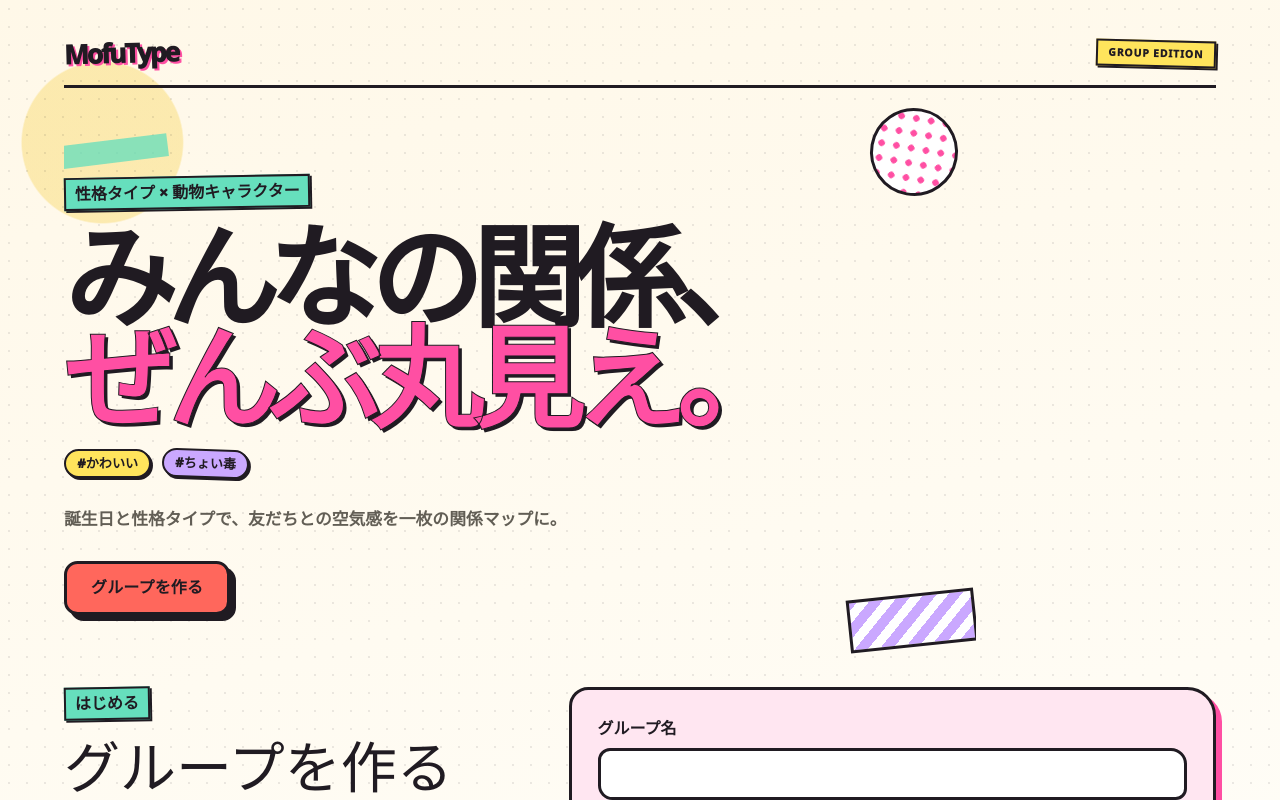
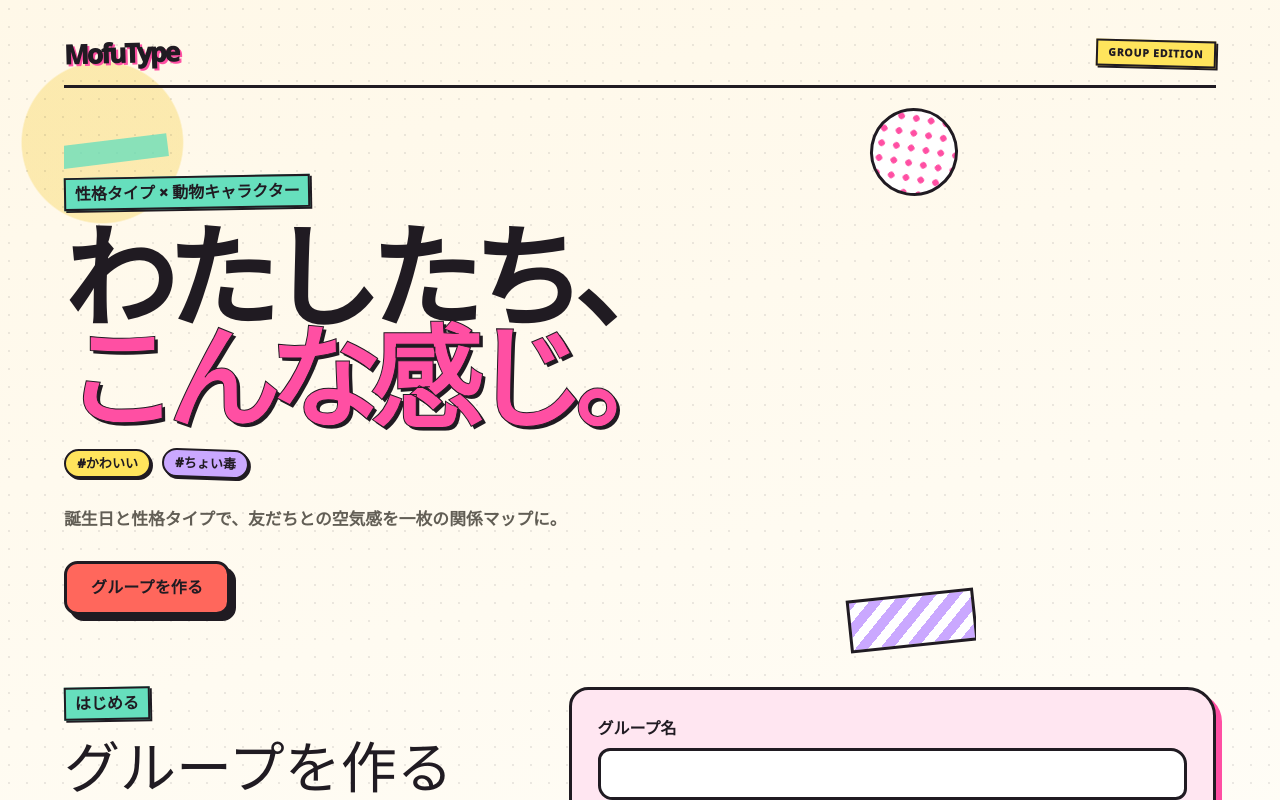
Before and after one commit to mi-hye/mofutype, a Next.js app: page / in a window 1280 px wide. Shown: the top 800 px of the page. Built offline with nearby package versions, Linux system fonts and the light colour scheme.

Commit message:
copy: simplify landing headline

```diff
--- a/src/app/page.tsx
+++ b/src/app/page.tsx
@@ -18,8 +18,8 @@ export default function Home() {
           <span className="hero__stripe" />
         </div>
         <p className="hero__eyebrow">性格タイプ × 動物キャラクター</p>
-        <h1 aria-label="みんなの関係、ぜんぶ丸見え。">
-          みんなの関係、<span>ぜんぶ丸見え。</span>
+        <h1 aria-label="わたしたち、こんな感じ。">
+          わたしたち、<span>こんな感じ。</span>
         </h1>
         <div className="hero__stickers" aria-label="ムード">
           <span>#かわいい</span>
```
Also changed, not shown: 1 other file (tests, documents, lock files or other folders).
